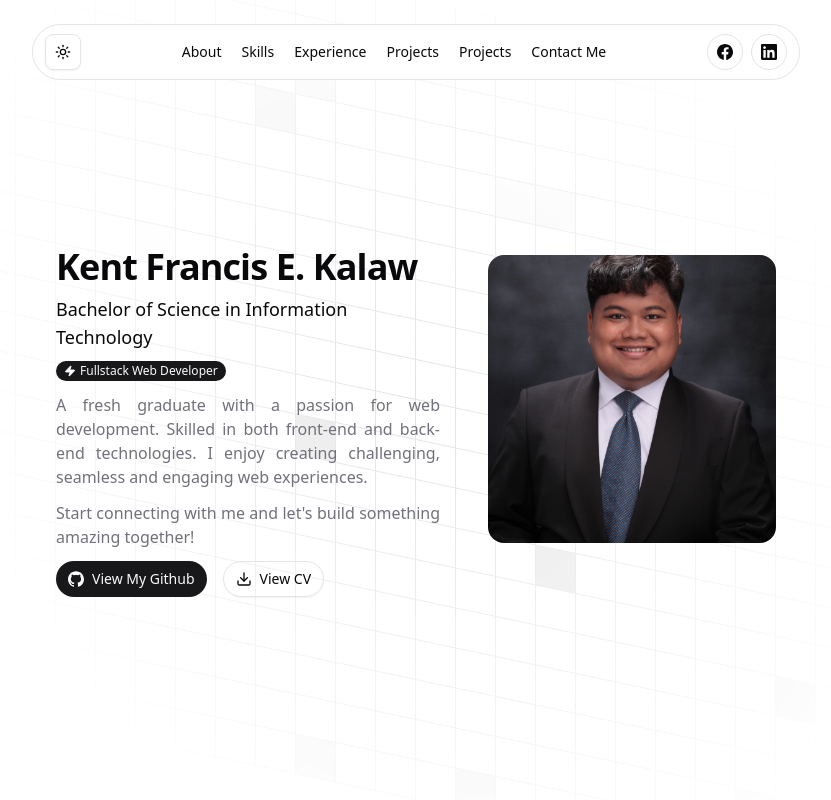
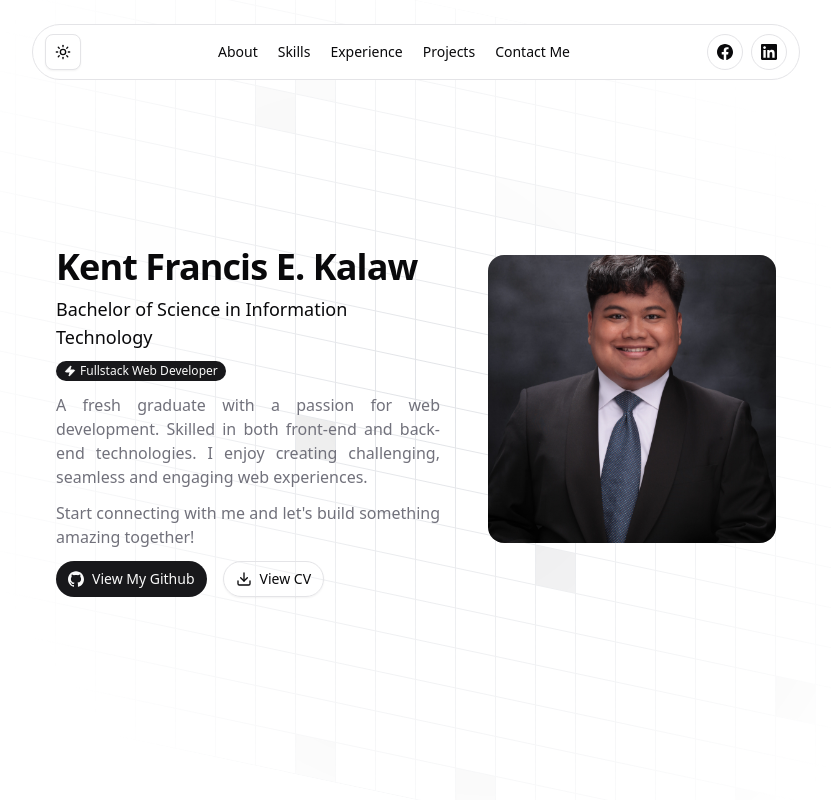
Before and after one commit to KentKalaw/kent-portfolio-v2, a Next.js app: page / in a window 1280 px wide. Shown: the top 800 px of the page, without its empty margins (224-1055 px from the left). Built offline with nearby package versions, Linux system fonts and the light colour scheme.

Commit message:
fix: test v3

```diff
--- a/src/components/navbar/nav-menu.tsx
+++ b/src/components/navbar/nav-menu.tsx
@@ -36,11 +36,6 @@ export const NavMenu = ({ className, ...props }: NavigationMenuProps) => (
       </NavigationMenuItem>
       <NavigationMenuItem>
         <NavigationMenuLink asChild>
-          <Link href="#projects">Projects</Link>
-        </NavigationMenuLink>
-      </NavigationMenuItem>
-      <NavigationMenuItem>
-        <NavigationMenuLink asChild>
           <Link href="#contact">Contact Me</Link>
         </NavigationMenuLink>
       </NavigationMenuItem>
```
